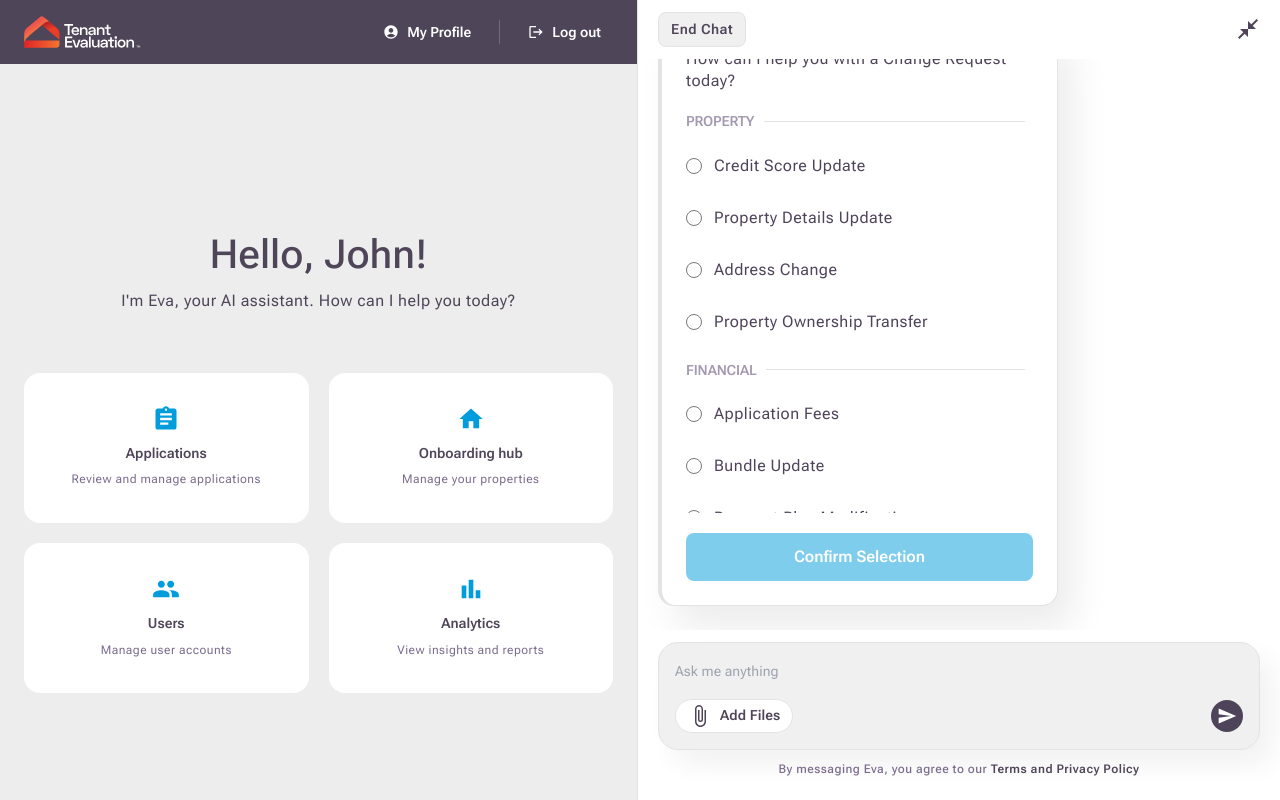
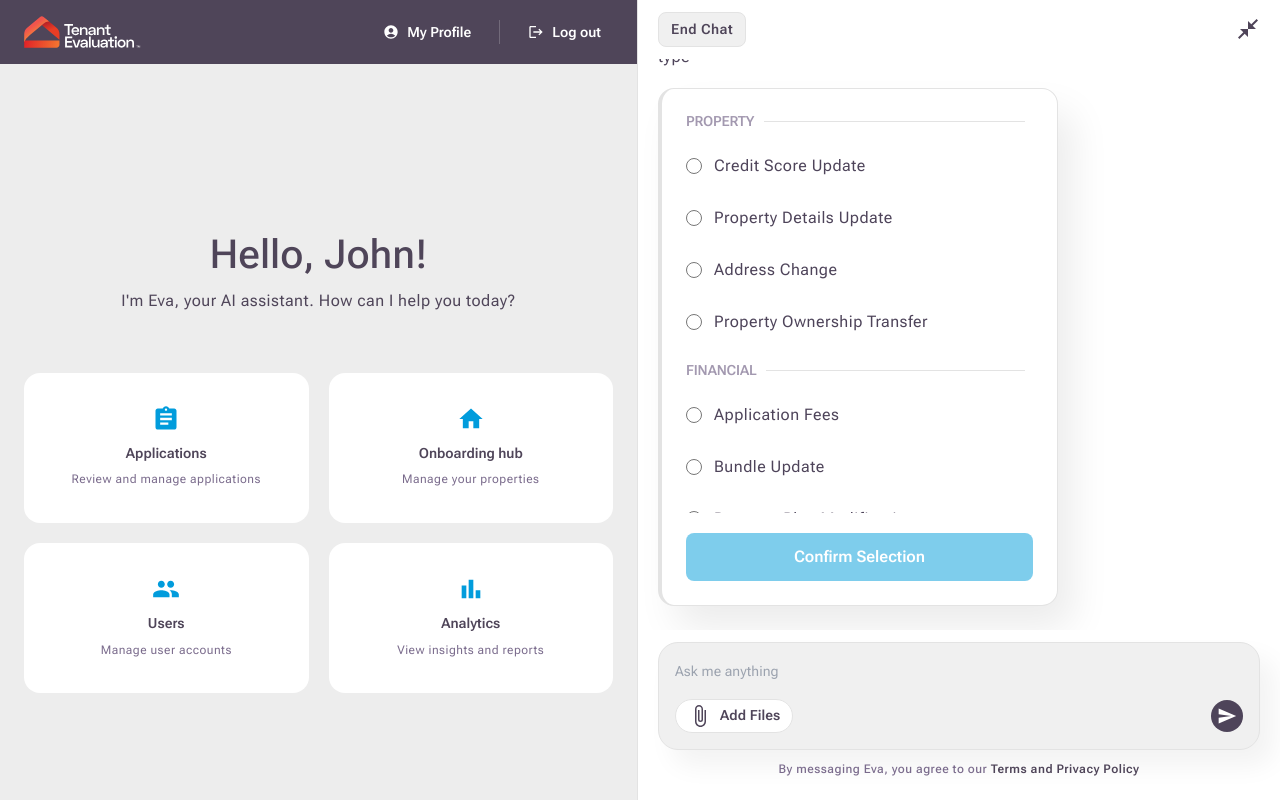
Before and after one commit to sromerotenant/eva-prototype, a React (Vite) app: page / in a window 1280 px wide. Both pictures are taken after typing "Sample" into the empty fields and a click on the button "Submit Change Request". Built offline with nearby package versions, Linux system fonts and the light colour scheme.

Commit message:
Updete del witget

```diff
--- a/src/components/ChangeRequestWidget.tsx
+++ b/src/components/ChangeRequestWidget.tsx
@@ -124,10 +124,6 @@ export default function ChangeRequestWidget({ onComplete }: ChangeRequestWidgetP
     return (
       <div className="bg-white border-l-4 border-[#009cdb] border-[2px] border-r border-t border-b border-[#e3e3e3] border-solid rounded-eva-l shadow-[16px_23px_38.4px_-1px_rgba(0,0,0,0.08)] p-6 w-full max-w-[400px] backdrop-blur-[12.1px]" style={{ borderImage: 'none' }}>
         <div className="flex flex-col gap-5">
-          <p className="text-eva-body text-[#4f4559] leading-[1.4]">
-            How can I help you with a Change Request today?
-          </p>
-
           <div className="flex flex-col gap-5 max-h-[400px] overflow-y-auto pr-2">
             {CHANGE_REQUEST_FLOW.map((category) => (
               <div key={category.id} className="flex flex-col gap-4">
```
